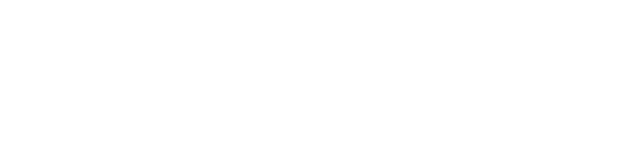
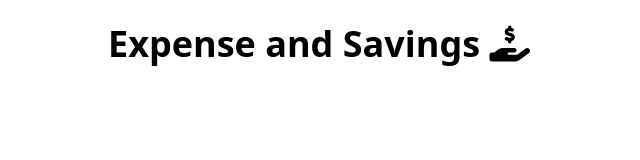
Before and after one commit to sayeef-rahman/Expense-and-Savings, a plain HTML site: page index.html in a window 1280 px wide. Shown: the whole page, without its empty margins (321-961 px from the left). Drawn offline with nearby package versions, Linux system fonts and the light colour scheme.

Commit message:
Heading added

```diff
--- a/index.html
+++ b/index.html
@@ -4,7 +4,7 @@
     <meta charset="UTF-8">
     <meta http-equiv="X-UA-Compatible" content="IE=edge">
     <meta name="viewport" content="width=device-width, initial-scale=1.0">
-    <title>Expence & Savings</title>
+    <title>Expense and Savings</title>
 
     <!-- tailwind css-->
     <script src="https://cdn.tailwindcss.com"></script>
@@ -13,6 +13,7 @@
     <script src="https://kit.fontawesome.com/6dddcc9e62.js" crossorigin="anonymous"></script>
 </head>
 <body>
+    <h1 class="text-4xl font-bold text-center mt-6 px-auto">Expense and Savings <span><i class="fas fa-hand-holding-usd"></i></span></h1>
 
 
 
```
